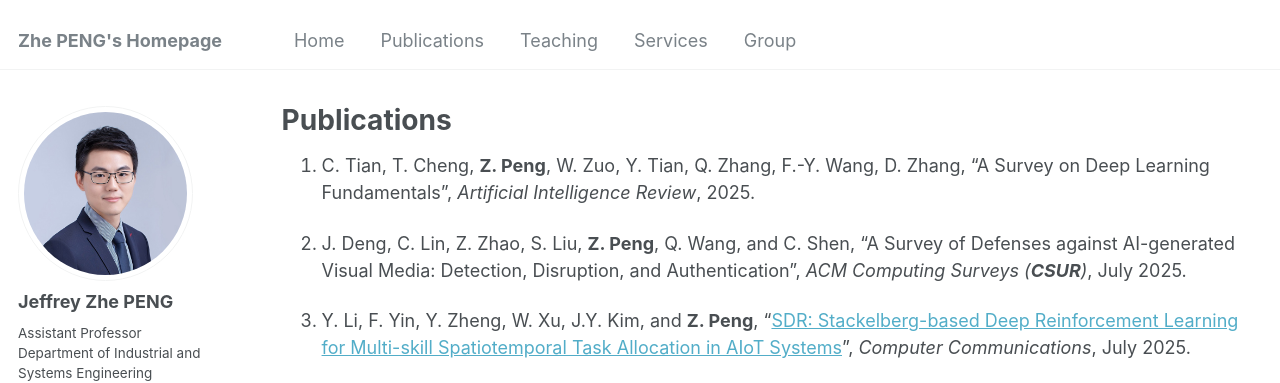
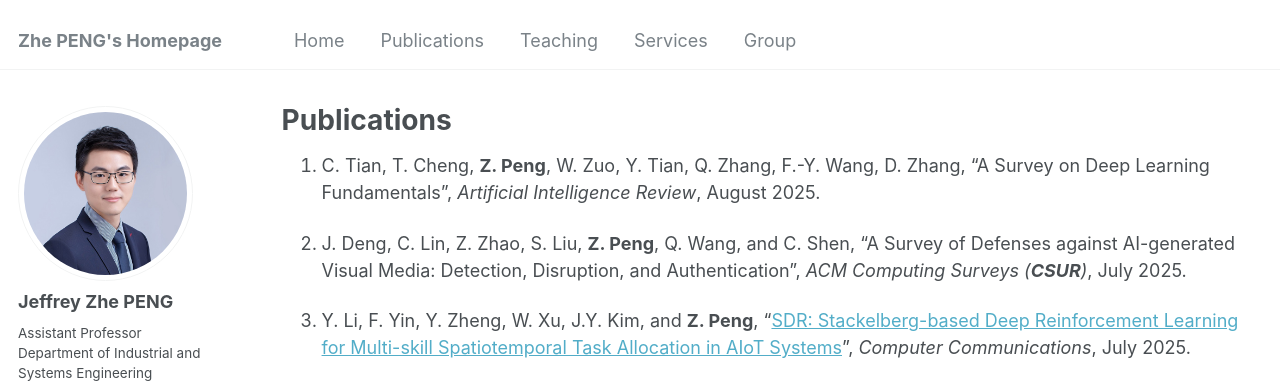
Before and after one commit to PENG-Zhe/peng-zhe.github.io, a Jekyll site: the page built from _pages/publications.md, in a window 1280 px wide and 900 px high. Shown: the top 383 px of the window. Built offline with Jekyll 4.4.1, drawn with Linux system fonts in a browser that asks for light colours; some web fonts are replaced.

Commit message:
Update publications.md

```diff
--- a/_pages/publications.md
+++ b/_pages/publications.md
@@ -4,7 +4,7 @@ permalink: /publications/
 layout: archive
 ---
 
-1. C. Tian, T. Cheng, **Z. Peng**, W. Zuo, Y. Tian, Q. Zhang, F.-Y. Wang, D. Zhang, "A Survey on Deep Learning Fundamentals", _Artificial Intelligence Review_, 2025.
+1. C. Tian, T. Cheng, **Z. Peng**, W. Zuo, Y. Tian, Q. Zhang, F.-Y. Wang, D. Zhang, "A Survey on Deep Learning Fundamentals", _Artificial Intelligence Review_, August 2025.
 
 1. J. Deng, C. Lin, Z. Zhao, S. Liu, **Z. Peng**, Q. Wang, and C. Shen, "A Survey of Defenses against AI-generated Visual Media: Detection, Disruption, and Authentication", _ACM Computing Surveys (**CSUR**)_, July 2025.
 
```
